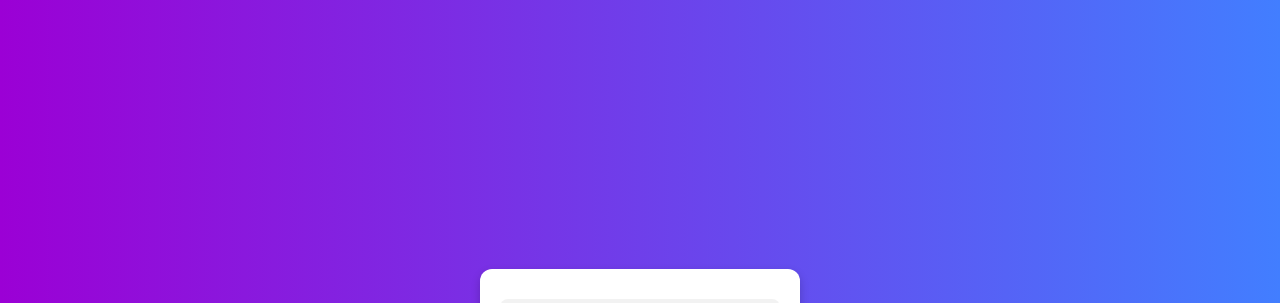
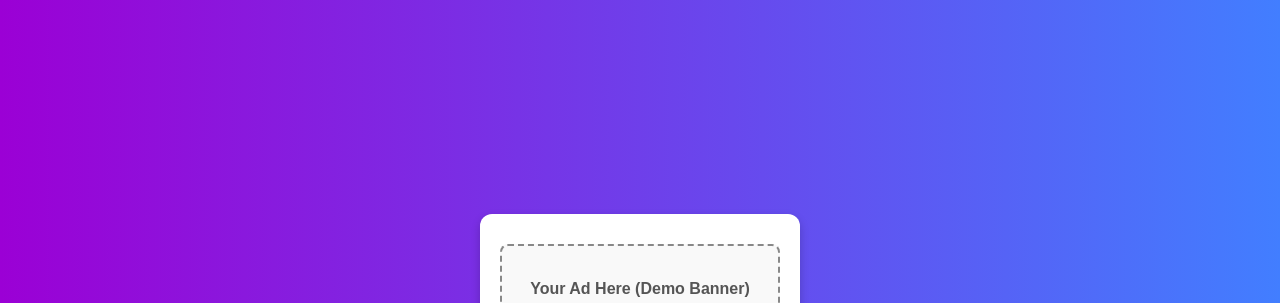
Before and after one commit to XYZ-Money/Redeem-code, a plain HTML site: page index.html in a window 1280 px wide. Shown: the top 303 px of the page. Drawn offline with Linux system fonts and the light colour scheme.

Commit message:
Update index.html

```diff
--- a/index.html
+++ b/index.html
@@ -69,10 +69,33 @@
       border-radius:6px;
       margin-bottom:15px;
     }
+
+    /* Demo Ad Style */
+    .demo-ad {
+      width: 100%;
+      height: 90px;
+      background: #f9f9f9;
+      border: 2px dashed #888;
+      color: #555;
+      display: flex;
+      justify-content: center;
+      align-items: center;
+      margin-bottom: 20px;
+      font-size: 16px;
+      font-weight: bold;
+      border-radius: 8px;
+    }
   </style>
 </head>
 <body>
   <div class="container">
+
+    <!-- Demo Ad Start -->
+    <div class="demo-ad">
+      Your Ad Here (Demo Banner)
+    </div>
+    <!-- Demo Ad End -->
+
     <h2>Google Redeem Code</h2>
     <div class="logo-wrapper">
       <img src="https://upload.wikimedia.org/wikipedia/commons/thumb/d/d0/Google_Play_Arrow_logo.svg/512px-Google_Play_Arrow_logo.svg.png" alt="Google Logo">
```
